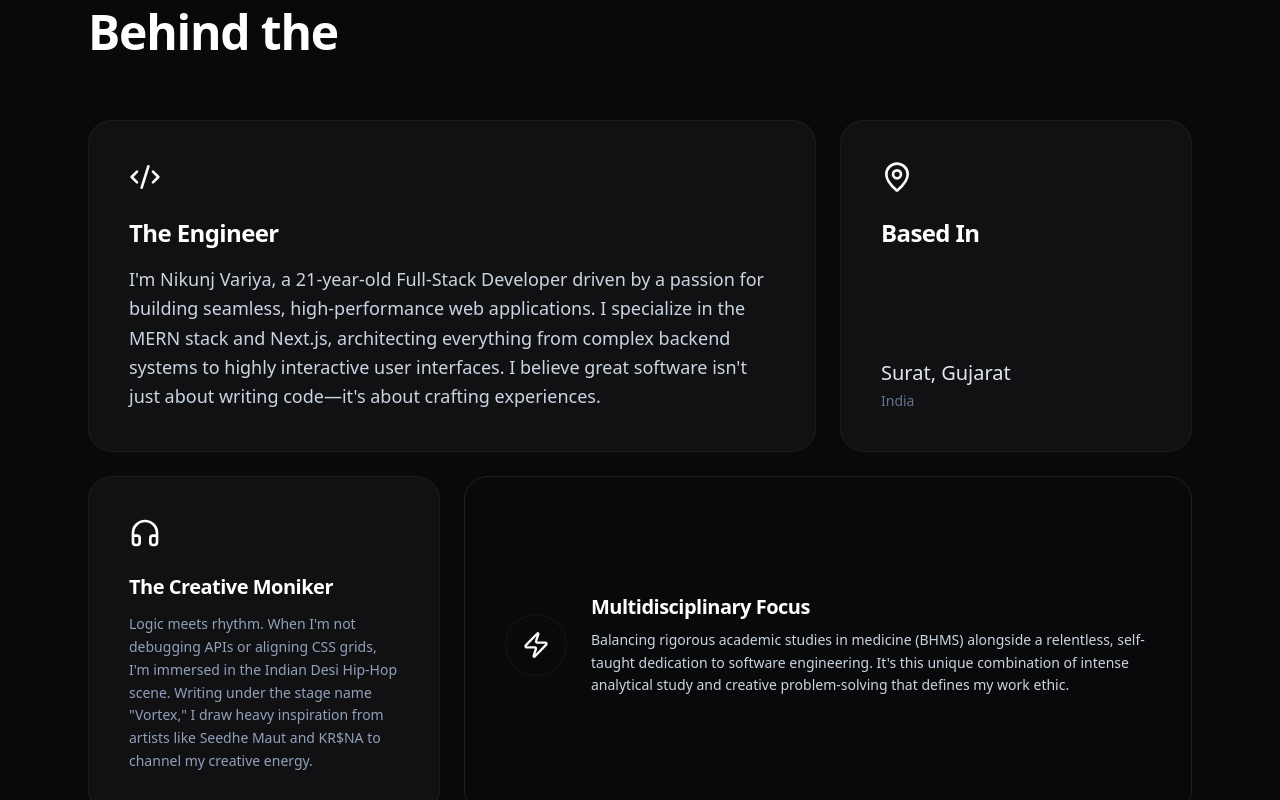
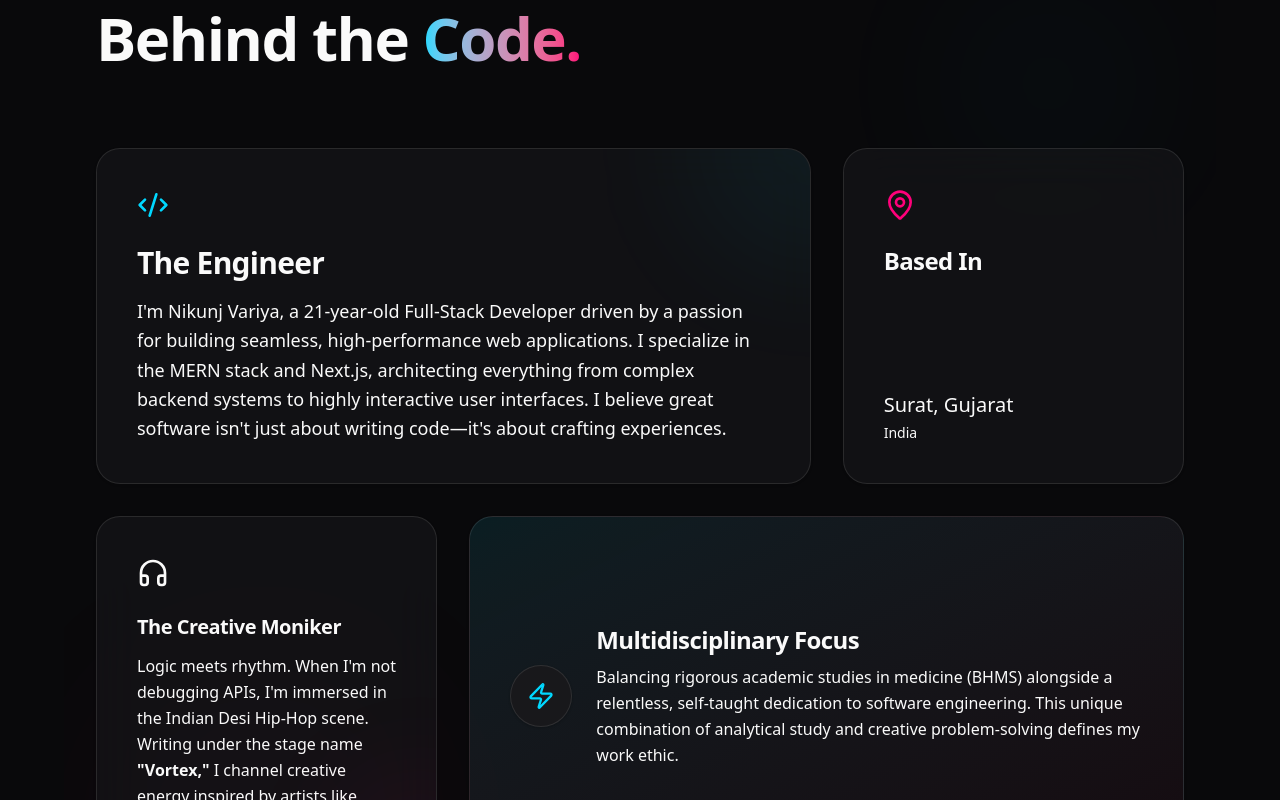
Before and after one commit to itznik/Portfolio, a Next.js app in the folder nikunj-portfolio/: page / in a window 1280 px wide. Shown: the part 1000-1800 px from the top of the page. Built offline with nearby package versions, Linux system fonts and the light colour scheme.

Commit message:
Update About.tsx

```diff
--- a/nikunj-portfolio/src/components/About.tsx
+++ b/nikunj-portfolio/src/components/About.tsx
@@ -1,25 +1,43 @@
 "use client";
 
 import { motion } from "framer-motion";
-import { Code2, MapPin, Headphones, Zap, MoveRight } from "lucide-react";
+import { Code2, MapPin, Headphones, Zap } from "lucide-react";
 
 export default function About() {
   return (
-    <section id="about" className="relative w-full max-w-6xl mx-auto py-20 md:py-32 px-4 md:px-6 z-10 overflow-hidden">
+    <section id="about" className="relative w-full max-w-6xl mx-auto py-24 md:py-32 px-4 sm:px-6 lg:px-8 z-10">
+
+      {/* Ambient Background Graphics specifically for the About section */}
+      <div className="absolute inset-0 pointer-events-none overflow-hidden z-0">
+        <motion.div
+          animate={{ y: [0, -20, 0], opacity: [0.1, 0.2, 0.1] }}
+          transition={{ duration: 8, repeat: Infinity, ease: "easeInOut" }}
+          className="absolute top-20 right-10 w-64 h-64 bg-accent-primary/20 rounded-full blur-[80px]"
+        />
+        <motion.div
+          animate={{ y: [0, 30, 0], opacity: [0.1, 0.3, 0.1] }}
+          transition={{ duration: 10, repeat: Infinity, ease: "easeInOut" }}
+          className="absolute bottom-10 left-10 w-80 h-80 bg-accent-secondary/20 rounded-full blur-[100px]"
+        />
+      </div>
 
       {/* Header */}
       <motion.div
         initial={{ opacity: 0, y: 30 }}
         whileInView={{ opacity: 1, y: 0 }}
         viewport={{ once: true, margin: "-50px" }}
-        className="mb-12 md:mb-16"
+        className="mb-12 md:mb-20 text-center md:text-left relative z-10"
       >
-        <h2 className="text-4xl md:text-5xl font-bold text-white mb-4 tracking-tight">
-          Behind the <span className="text-transparent bg-clip-text bg-gradient-to-r from-brand-cyan to-brand-magenta">Code.</span>
+        <h2 className="text-4xl md:text-5xl lg:text-6xl font-bold tracking-tight text-fg-base mb-4">
+          Behind the <span className="text-transparent bg-clip-text bg-gradient-to-r from-accent-primary to-accent-secondary">Code.</span>
         </h2>
       </motion.div>
 
-      <div className="flex flex-col gap-6 md:grid md:grid-cols-3">
+      {/* THE LAYOUT ENGINE:
+        Mobile: Clean Vertical Stack (flex-col) with generous gaps.
+        Desktop: 3-Column Grid.
+      */}
+      <div className="relative z-10 flex flex-col gap-6 md:grid md:grid-cols-3 md:gap-8">
 
         {/* 1. Main Bio Box */}
         <motion.div
@@ -27,28 +45,16 @@ export default function About() {
           whileInView={{ opacity: 1, y: 0 }}
           viewport={{ once: true, margin: "-50px" }}
           transition={{ duration: 0.5 }}
-          className="md:col-span-2 p-6 md:p-10 rounded-3xl bg-[#18181B]/60 backdrop-blur-xl border border-white/5 shadow-glass relative overflow-hidden group w-full"
+          className="md:col-span-2 p-8 md:p-10 rounded-3xl bg-surface-card/60 backdrop-blur-xl border border-border-card shadow-sm relative overflow-hidden group"
         >
-          <div className="absolute top-0 right-0 w-64 h-64 bg-brand-cyan/10 rounded-full blur-[80px] -mr-32 -mt-32 transition-opacity group-hover:opacity-100 opacity-50" />
+          <div className="absolute top-0 right-0 w-64 h-64 bg-accent-primary/10 rounded-full blur-[60px] -mr-32 -mt-32 transition-opacity group-hover:opacity-100 opacity-50" />
 
-          <Code2 size={28} className="text-brand-cyan mb-4 md:mb-6 md:w-8 md:h-8" />
-          <h3 className="text-xl md:text-2xl font-bold text-white mb-3 md:mb-4 tracking-tight">The Engineer</h3>
-          <p className="text-slate-300 font-light leading-relaxed text-sm md:text-lg">
+          <Code2 size={32} className="text-accent-primary mb-6" />
+          <h3 className="text-2xl md:text-3xl font-bold text-fg-base mb-4 tracking-tight">The Engineer</h3>
+          <p className="text-text-secondary font-light leading-relaxed text-base md:text-lg">
             I'm Nikunj Variya, a 21-year-old Full-Stack Developer driven by a passion for building seamless, high-performance web applications. I specialize in the MERN stack and Next.js, architecting everything from complex backend systems to highly interactive user interfaces. I believe great software isn't just about writing code—it's about crafting experiences.
           </p>
         </motion.div>
-
-        {/* --- MOBILE SWIPE HINT --- */}
-        <div className="md:hidden flex items-center gap-2 text-brand-cyan text-xs font-bold uppercase tracking-widest mt-2 ml-2">
-          <MoveRight size={16} className="animate-pulse" />
-          <span>Swipe to explore</span>
-        </div>
-
-        {/* SECONDARY CARDS WRAPPER
-          Notice we added 'pr-8' on mobile so the last card doesn't stick to the edge,
-          and negative margins so the carousel bleeds to the edge of the screen.
-        */}
-        <div className="flex overflow-x-auto snap-x snap-mandatory gap-4 pb-6 -mx-4 px-4 md:mx-0 md:px-0 md:pb-0 pr-8 md:pr-0 no-scrollbar md:contents">
 
         {/* 2. Location Box */}
         <motion.div
@@ -56,16 +62,15 @@ export default function About() {
           whileInView={{ opacity: 1, y: 0 }}
           viewport={{ once: true, margin: "-50px" }}
           transition={{ duration: 0.5, delay: 0.1 }}
-            // min-w-[80vw] mathematically guarantees the next card "peeks"
-            className="min-w-[80vw] sm:min-w-[300px] snap-center md:min-w-0 md:col-span-1 p-6 md:p-10 rounded-3xl bg-[#18181B]/60 backdrop-blur-xl border border-white/5 shadow-glass flex flex-col justify-between shrink-0"
+          className="md:col-span-1 p-8 md:p-10 rounded-3xl bg-surface-card/60 backdrop-blur-xl border border-border-card shadow-sm flex flex-col justify-between"
         >
           <div>
-              <MapPin size={28} className="text-brand-magenta mb-4 md:mb-6 md:w-8 md:h-8" />
-              <h3 className="text-xl md:text-2xl font-bold text-white mb-1 md:mb-2 tracking-tight">Based In</h3>
+            <MapPin size={32} className="text-accent-secondary mb-6" />
+            <h3 className="text-2xl font-bold text-fg-base mb-2 tracking-tight">Based In</h3>
           </div>
-            <div className="mt-8 md:mt-0">
-              <p className="text-lg md:text-xl font-medium text-slate-200">Surat, Gujarat</p>
-              <p className="text-slate-500 text-xs md:text-sm mt-1">India</p>
+          <div className="mt-4 md:mt-0">
+            <p className="text-xl font-medium text-fg-base">Surat, Gujarat</p>
+            <p className="text-text-secondary text-sm mt-1">India</p>
           </div>
         </motion.div>
 
@@ -75,13 +80,13 @@ export default function About() {
           whileInView={{ opacity: 1, y: 0 }}
           viewport={{ once: true, margin: "-50px" }}
           transition={{ duration: 0.5, delay: 0.2 }}
-            className="min-w-[80vw] sm:min-w-[350px] snap-center md:min-w-0 md:col-span-1 p-6 md:p-10 rounded-3xl bg-[#18181B]/60 backdrop-blur-xl border border-white/5 shadow-glass relative overflow-hidden group shrink-0"
+          className="md:col-span-1 p-8 md:p-10 rounded-3xl bg-surface-card/60 backdrop-blur-xl border border-border-card shadow-sm relative overflow-hidden group"
         >
-             <div className="absolute bottom-0 right-0 w-48 h-48 bg-brand-magenta/10 rounded-full blur-[60px] -mr-20 -mb-20 transition-opacity group-hover:opacity-100 opacity-50" />
-            <Headphones size={28} className="text-white mb-4 md:mb-6 md:w-8 md:h-8" />
-            <h3 className="text-lg md:text-xl font-bold text-white mb-2 md:mb-3 tracking-tight">The Creative Moniker</h3>
-            <p className="text-slate-400 font-light text-xs md:text-sm leading-relaxed">
-              Logic meets rhythm. When I'm not debugging APIs or aligning CSS grids, I'm immersed in the Indian Desi Hip-Hop scene. Writing under the stage name <strong>"Vortex,"</strong> I draw heavy inspiration from artists like Seedhe Maut and KR$NA to channel my creative energy.
+           <div className="absolute bottom-0 right-0 w-48 h-48 bg-accent-secondary/10 rounded-full blur-[50px] -mr-20 -mb-20 transition-opacity group-hover:opacity-100 opacity-50" />
+          <Headphones size={32} className="text-fg-base mb-6" />
+          <h3 className="text-xl font-bold text-fg-base mb-3 tracking-tight">The Creative Moniker</h3>
+          <p className="text-text-secondary font-light text-sm md:text-base leading-relaxed">
+            Logic meets rhythm. When I'm not debugging APIs, I'm immersed in the Indian Desi Hip-Hop scene. Writing under the stage name <strong className="text-fg-base font-semibold">"Vortex,"</strong> I channel creative energy inspired by artists like Seedhe Maut and KR$NA.
           </p>
         </motion.div>
 
@@ -91,21 +96,20 @@ export default function About() {
           whileInView={{ opacity: 1, y: 0 }}
           viewport={{ once: true, margin: "-50px" }}
           transition={{ duration: 0.5, delay: 0.3 }}
-            className="min-w-[80vw] sm:min-w-[400px] snap-center md:min-w-0 md:col-span-2 p-6 md:p-10 rounded-3xl bg-gradient-to-br from-brand-cyan/10 to-brand-magenta/5 border border-white/10 shadow-glass flex flex-col sm:flex-row items-start sm:items-center gap-4 md:gap-6 shrink-0"
+          className="md:col-span-2 p-8 md:p-10 rounded-3xl bg-gradient-to-br from-accent-primary/10 to-accent-secondary/5 border border-border-card shadow-sm flex flex-col sm:flex-row items-start sm:items-center gap-6"
         >
-            <div className="p-3 md:p-4 rounded-full bg-[#09090B] border border-white/5 shrink-0">
-              <Zap size={24} className="text-brand-cyan md:w-7 md:h-7" />
+          <div className="p-4 rounded-full bg-surface-card border border-border-card shrink-0 shadow-sm">
+            <Zap size={28} className="text-accent-primary" />
           </div>
           <div>
-              <h3 className="text-lg md:text-xl font-bold text-white mb-2 tracking-tight">Multidisciplinary Focus</h3>
-              <p className="text-slate-300 font-light leading-relaxed text-xs md:text-sm">
-                Balancing rigorous academic studies in medicine (BHMS) alongside a relentless, self-taught dedication to software engineering. It's this unique combination of intense analytical study and creative problem-solving that defines my work ethic.
+            <h3 className="text-xl md:text-2xl font-bold text-fg-base mb-2 tracking-tight">Multidisciplinary Focus</h3>
+            <p className="text-text-secondary font-light leading-relaxed text-sm md:text-base">
+              Balancing rigorous academic studies in medicine (BHMS) alongside a relentless, self-taught dedication to software engineering. This unique combination of analytical study and creative problem-solving defines my work ethic.
             </p>
           </div>
         </motion.div>
 
       </div>
-      </div>
     </section>
   );
 }
```
Lines whose indentation alone changed are shown as unchanged.
